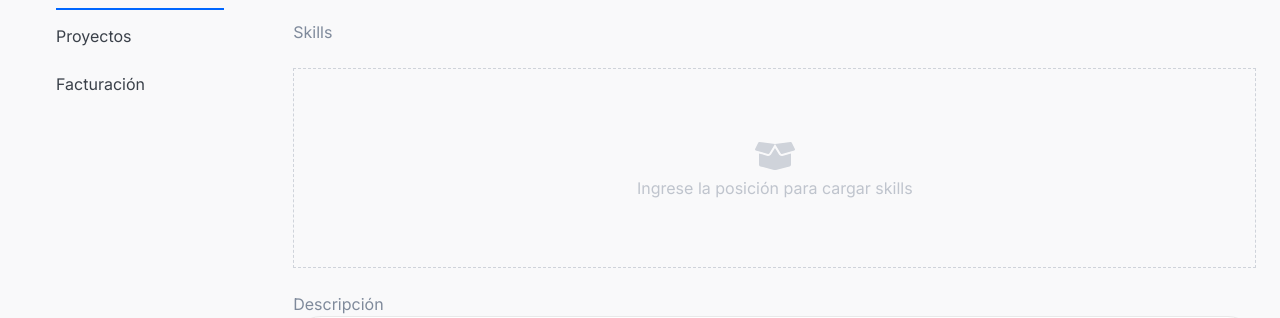
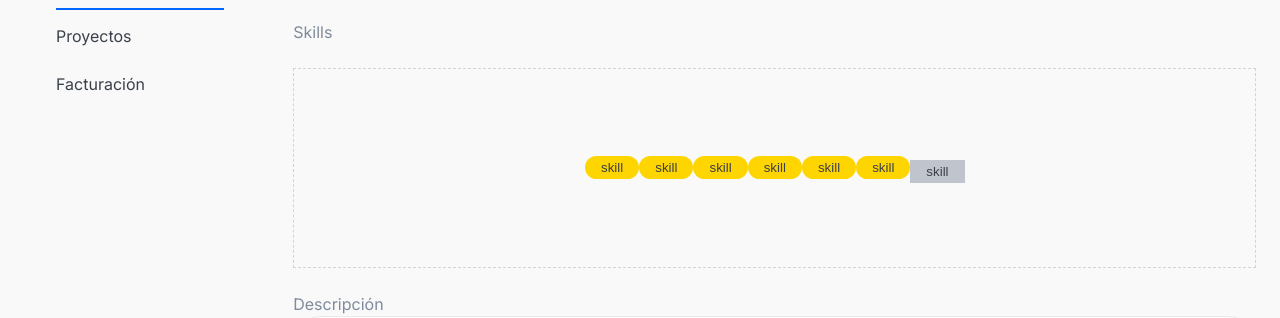
Before and after one commit to Meant-Peru/chambeaya-front, a React (Create React App) app: page /addJob in a window 1280 px wide. Shown: the part 318-636 px from the top of the page. Built offline with nearby package versions, Linux system fonts and the light colour scheme; no server answers.

Commit message:
skills c

```diff
--- a/src/enviroment/enviroment.ts
+++ b/src/enviroment/enviroment.ts
@@ -1 +1 @@
-export const URI = "http://159.65.41.204:3000"
+export const URI = "http://159.65.41.204:4009"
--- a/src/pages/addJob.tsx
+++ b/src/pages/addJob.tsx
@@ -24,6 +24,7 @@ import { getCategory, getPosition, createPosition } from '../util/publication.se
 import { Response } from "../interfaces/Response";
 import { Category } from "../interfaces/Category";
 import { Position } from "../interfaces/Position";
+import TagComponent from "../components/shared/atom/tag";
 
 export default function AddJob() {
 
@@ -228,8 +229,18 @@ export default function AddJob() {
                 <aside className="FormGroup mt-3">
                   <p>Skills</p>
                   <article className="skillsBox">
-                    <img src={boxEmpty} alt="empty" />
-                    <p>Ingrese la posición para cargar skills</p>
+                    {/* <img src={boxEmpty} alt="empty" />
+                    <p>Ingrese la posición para cargar skills</p> */}
+
+                    <TagComponent type="highlight" level="secondary" label="skill" />
+                    <TagComponent type="highlight" level="secondary" label="skill" />
+                    <TagComponent type="highlight" level="secondary" label="skill" />
+
+                    <TagComponent type="highlight" level="secondary" label="skill" />
+                    <TagComponent type="highlight" level="secondary" label="skill" />
+                    <TagComponent type="highlight" level="secondary" label="skill" />
+                    <TagComponent type="highlight" level="gray" label="skill" />
+
                   </article>
                 </aside>
               </aside>
--- a/src/sass/pages/_addJob.scss
+++ b/src/sass/pages/_addJob.scss
@@ -179,7 +179,7 @@
     width: 100%;
     height: 200px;
     display: flex;
-    flex-direction: column;
+    flex-direction: row;
     justify-content: center;
     align-items: center;
     text-align: center;
```
